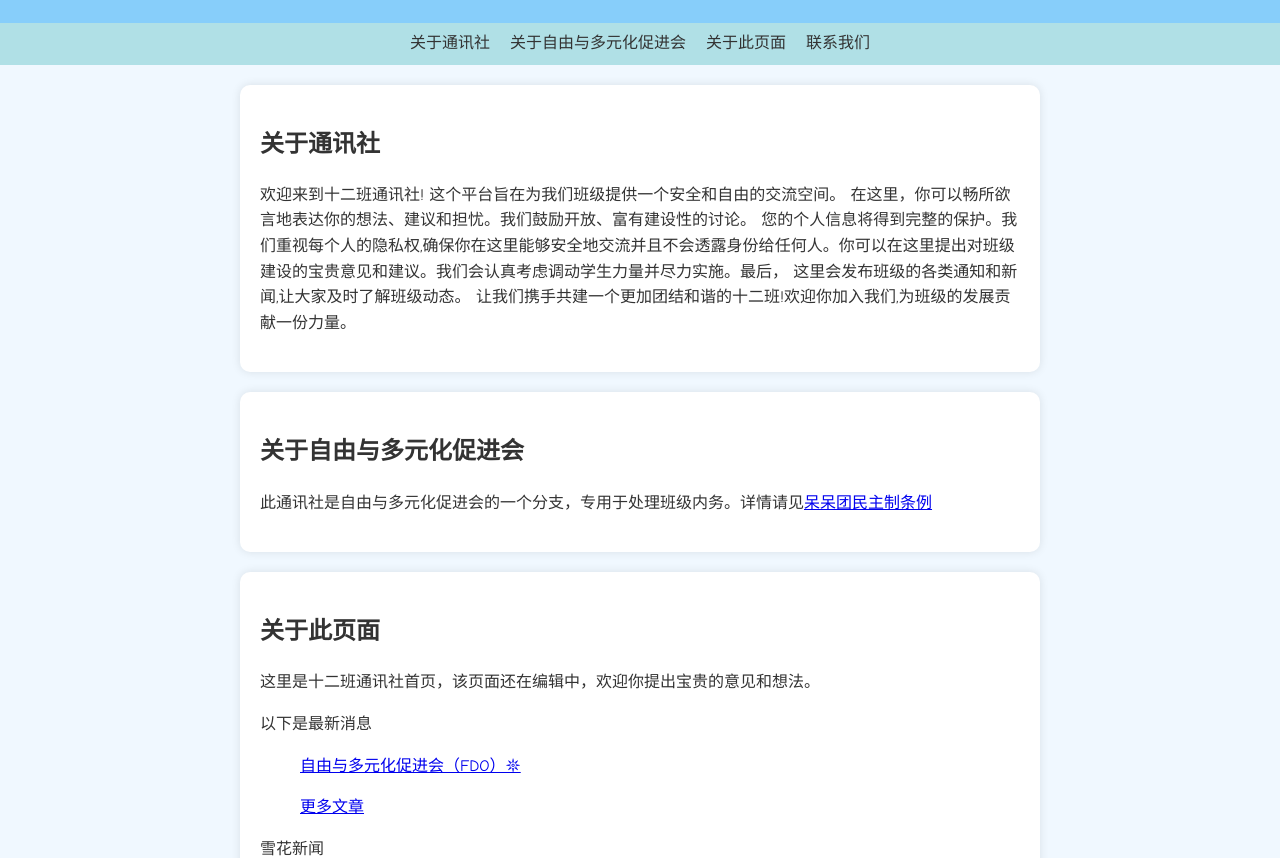
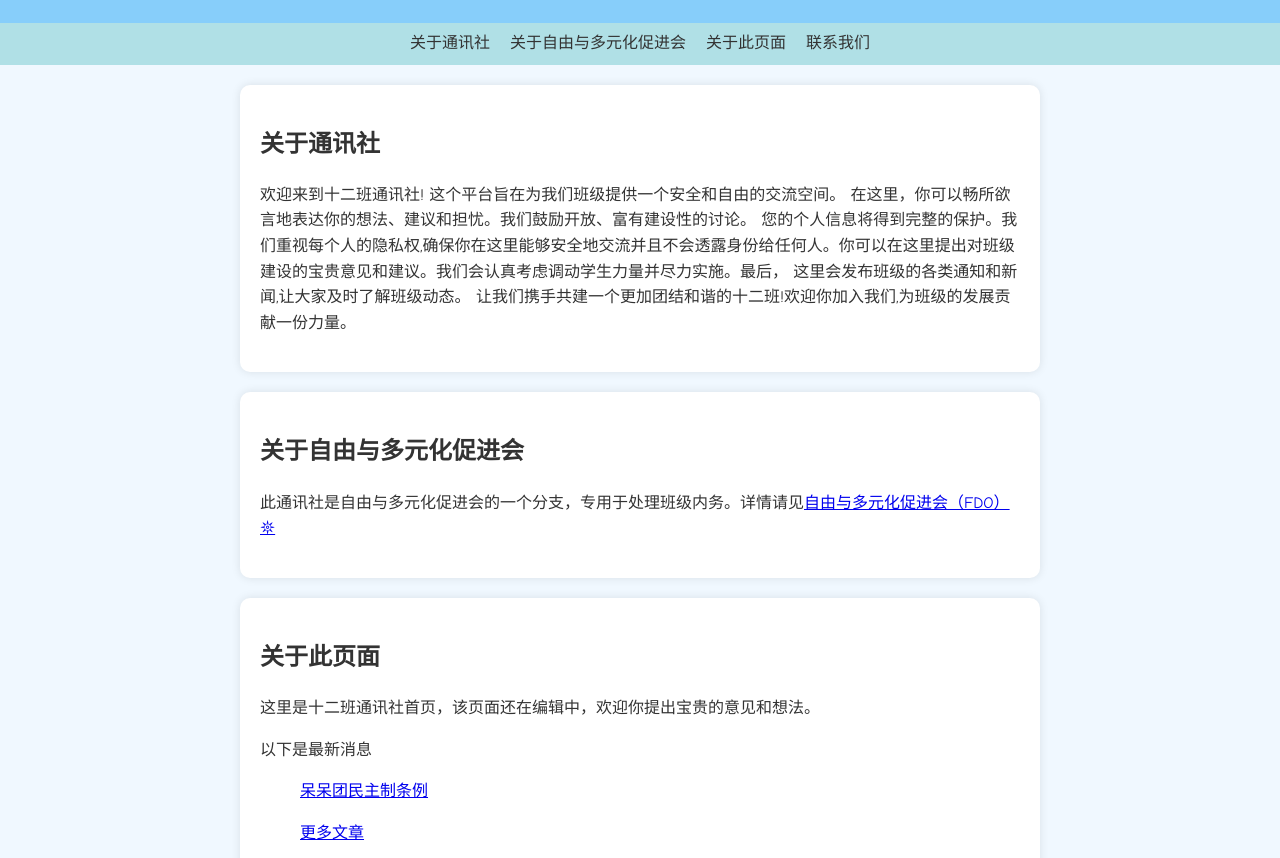
Before and after one commit to hljhlj121311/DAI.GitHub.io, a plain HTML site: page index.html in a window 1280 px wide. Shown: the part 103-961 px from the top of the page. Drawn offline with Linux system fonts and the light colour scheme.

Commit message:
Update index.html

```diff
--- a/index.html
+++ b/index.html
@@ -84,7 +84,7 @@
 
         <div id="culture" class="section">
             <h2>关于自由与多元化促进会</h2>
-            <p>此通讯社是自由与多元化促进会的一个分支，专用于处理班级内务。详情请见<a href="https://fdo-page.github.io/startpage/">呆呆团民主制条例</a></p>
+            <p>此通讯社是自由与多元化促进会的一个分支，专用于处理班级内务。详情请见<a href="https://fdo-page.github.io/startpage/">自由与多元化促进会（FDO）𖤓</a></p>
         </div>
 
         <div id="tourism" class="section">
@@ -92,7 +92,7 @@
             <p>这里是十二班通讯社首页，该页面还在编辑中，欢迎你提出宝贵的意见和想法。</p>
             <p>以下是最新消息</p>
         <ul>
-            <p><a href="https://hljhlj121311.github.io/xiJP.GitHub.io/">自由与多元化促进会（FDO）𖤓</a></p>
+            <p><a href="https://hljhlj121311.github.io/xiJP.GitHub.io/">呆呆团民主制条例</a></p>
             <p><a href="https://hljhlj121311.github.io/">更多文章</a></p>
         </ul>
             <p>雪花新闻</p>
```
